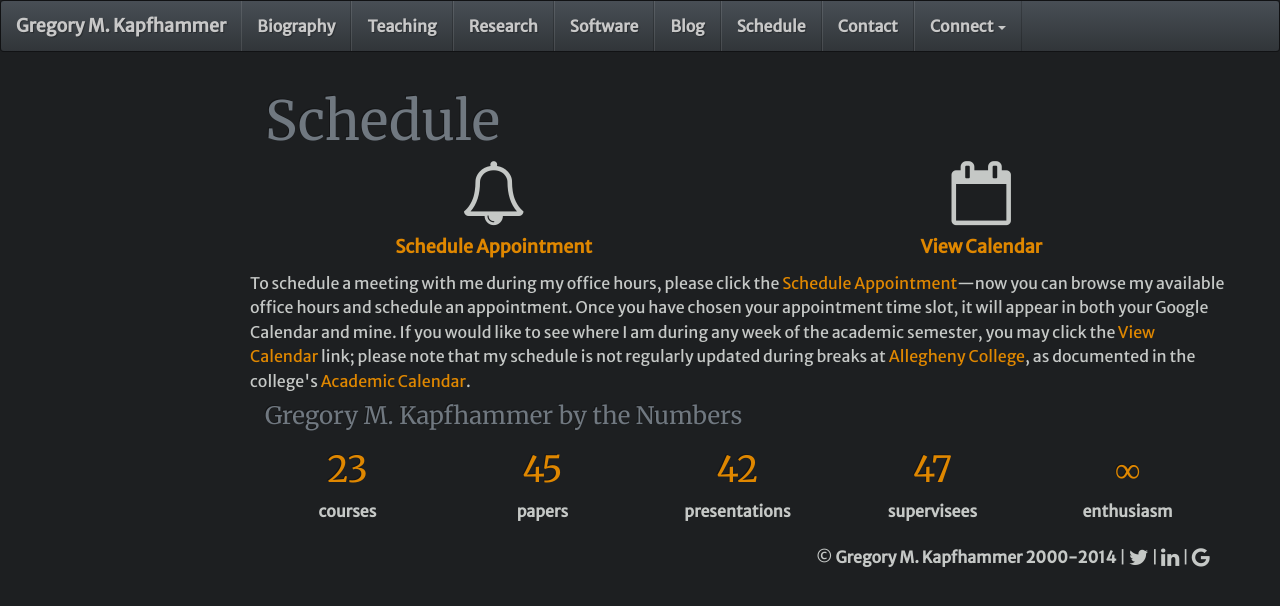
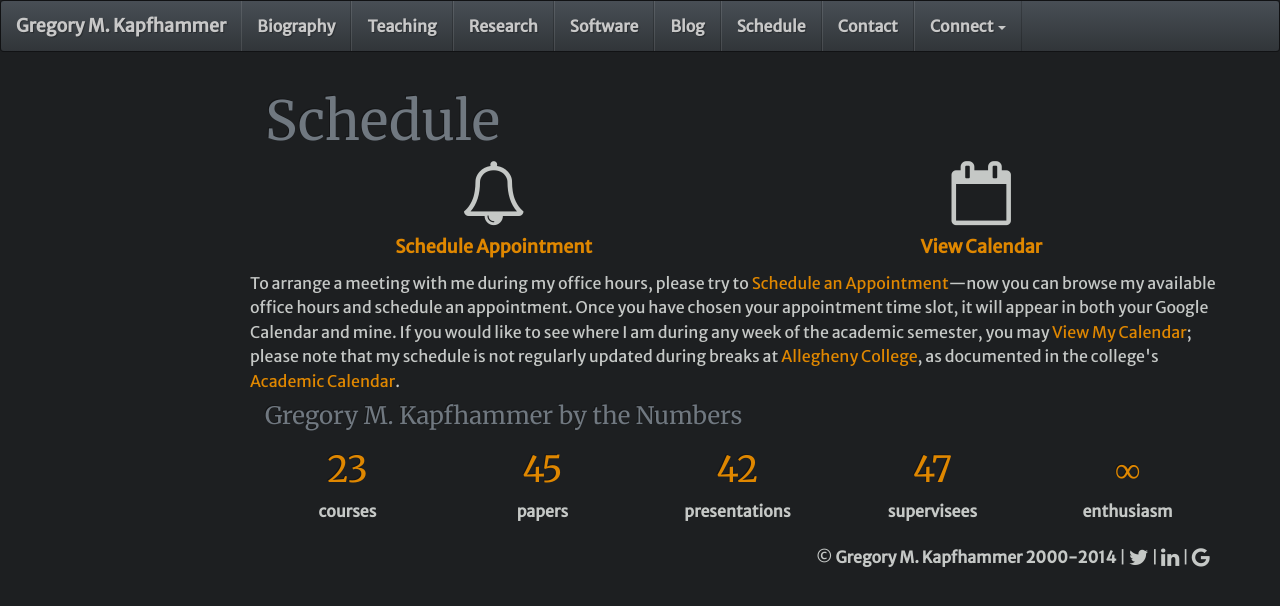
Before and after one commit to geerc/www, a Jekyll site: the page built from gkapfham/site/main/Schedule.md, in a window 1280 px wide. Shown: the top 606 px of the page. Built offline with Jekyll 4.4.1, drawn with Linux system fonts in a browser that asks for light colours; nearby versions of some CDN libraries; Markdown is read by kramdown in place of the engine named in the settings; comment, search, counter and statistics services are not loaded.

Commit message:
Changed some of the content in the Schedule.md file. Small changes.

```diff
--- a/gkapfham/site/main/Schedule.md
+++ b/gkapfham/site/main/Schedule.md
@@ -9,7 +9,6 @@ backup: ../../../
 ---
 
 # {{ page.title }}
-
 <div class="row">
 
 <div class="col-xs-6 center-xy">
@@ -25,12 +24,12 @@ backup: ../../../
 <div class="col-xs-12 bottom-pad">
 </div>
 
-To schedule a meeting with me during my office hours, please click the <a href =
+To arrange a meeting with me during my office hours, please try to <a href =
 "https://www.google.com/calendar/selfsched?sstoken=UU9NbDBvclJCQjlQfGRlZmF1bHR8YTlkNzM1MzFiMTUxNDhhYTc2ZDI2MDhmM2ZiZWJjZGE">Schedule
-Appointment</a>&mdash;now you can browse my available office hours and schedule an appointment.  Once you have chosen
+an Appointment</a>&mdash;now you can browse my available office hours and schedule an appointment.  Once you have chosen
 your appointment time slot, it will appear in both your Google Calendar and mine.  If you would like to see where I am
-during any week of the academic semester, you may click the <a href =
-"http://www.google.com/calendar/embed?src=gkapfham%40allegheny.edu&ctz=America/New_York">View Calendar</a> link; please
+during any week of the academic semester, you may <a href =
+"http://www.google.com/calendar/embed?src=gkapfham%40allegheny.edu&ctz=America/New_York">View My Calendar</a>; please
 note that my schedule is not regularly updated during breaks at <a href = "http://www.allegheny.edu">Allegheny
 College</a>, as documented in the college's <a href = "http://sites.allegheny.edu/dean/academic-calendar/">Academic Calendar</a>.
 
```
